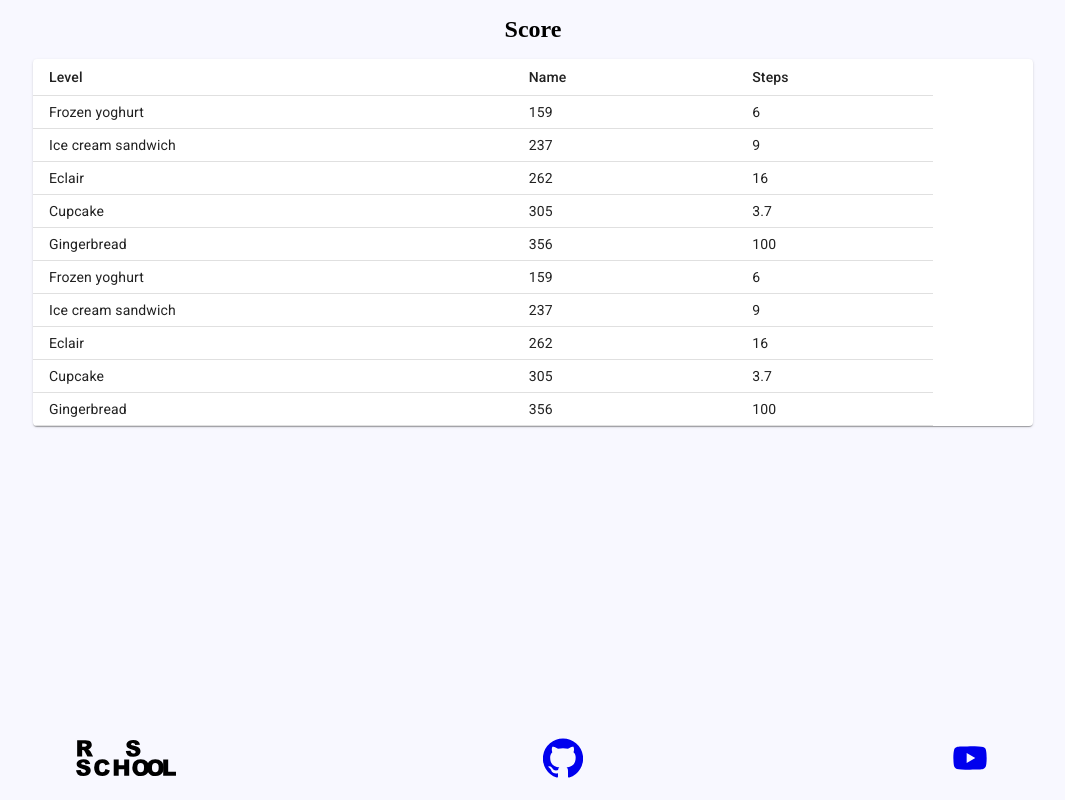
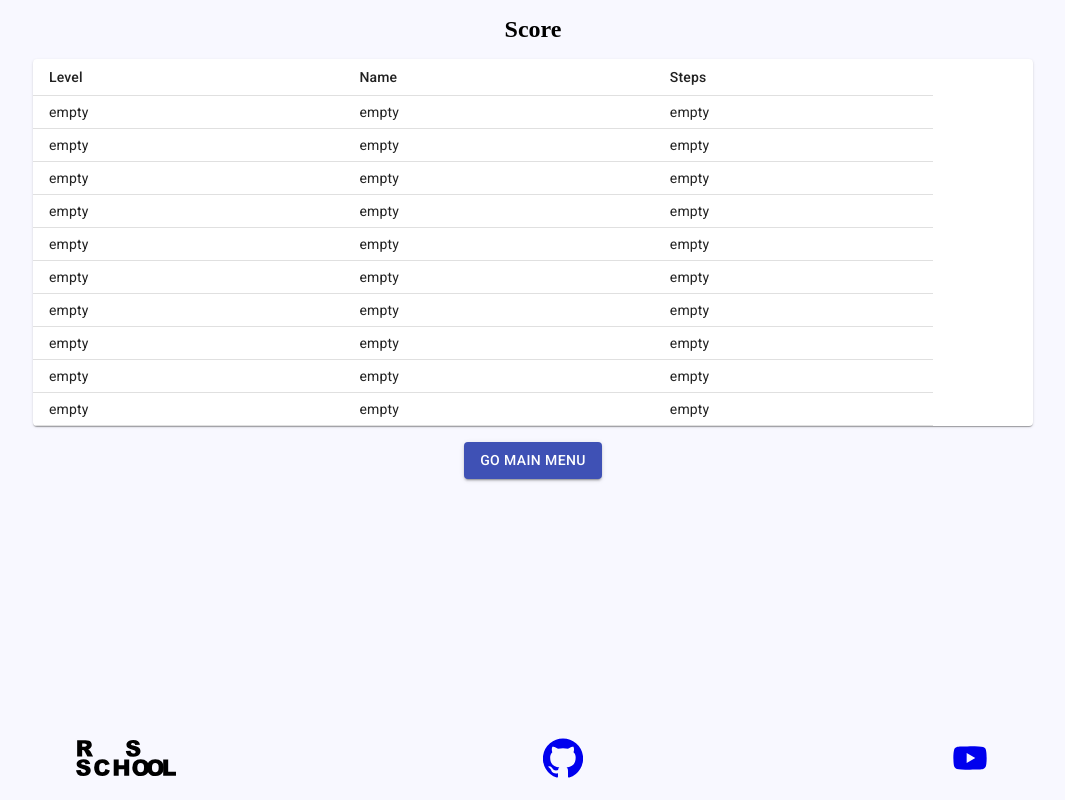
Before and after one commit to NachinkaShaurmi/react-game, a React (Create React App) app: page /score in a window 1280 px wide. Shown: the whole page, without its empty margins (107-1172 px from the left). Built offline with nearby package versions, Linux system fonts and the light colour scheme.

Commit message:
feat: add score logic part

```diff
--- a/src/App.tsx
+++ b/src/App.tsx
@@ -49,11 +49,12 @@ function App() {
     selectedLevel,
     steps,
     selectedBacksideColor,
+    score,
   } = store;
 
   const newImgPack: imgPackProps[] = checkLocalStorage(
     "imgPack",
-    createImgPack(level[selectedLevel], selectedCategory) // todo1
+    createImgPack(level[selectedLevel], selectedCategory)
   );
   const [imgPack, setImgPack] = useState(newImgPack);
 
@@ -142,7 +143,7 @@ function App() {
         if (sound) miniSuccessSound(volume);
         flipCard(id);
         flipCard(prev.winCondition[1]);
-        newStore.winCondition = ["", 100, prev.winCondition[2] - 2]; // todo2
+        newStore.winCondition = ["", 100, prev.winCondition[2] - 2];
       } else {
         flipCard(id);
         toggleAllCardCanFlip();
@@ -151,7 +152,7 @@ function App() {
           flipCard(id);
           toggleAllCardCanFlip();
         }, 1500);
-        newStore.winCondition = [url, id, prev.winCondition[2]]; // todo2
+        newStore.winCondition = [url, id, prev.winCondition[2]];
       }
       return newStore;
     });
@@ -159,7 +160,7 @@ function App() {
 
   const handleClickNewGame = (name: string): void => {
     if (name === "New Game") {
-      setImgPack(createImgPack(level[selectedLevel], selectedCategory)); // todo1
+      setImgPack(createImgPack(level[selectedLevel], selectedCategory));
       setStore((prev: any) => {
         return {
           ...prev,
@@ -169,6 +170,24 @@ function App() {
         };
       });
     }
+  };
+
+  const handleNameSubmit = (name: string): void => {
+    setStore((prev: any) => {
+      let newStore = Object.assign({}, prev);
+      newStore.score.push([selectedLevel, name, steps]);
+      newStore.score.sort(
+        (a: [number, string, number], b: [number, string, number]) => {
+          if (a[0] === b[0]) {
+            return a[2] - b[2];
+          } else {
+            return b[0] - a[0];
+          }
+        }
+      );
+      newStore.score.splice(9, 1);
+      return newStore;
+    });
   };
 
   function createImgPack(
@@ -234,8 +253,11 @@ function App() {
               )}
               path="/settings"
             />
-            <Route render={() => <Score />} path="/score" />
-            <Route render={() => <WinGame />} path="/win" />
+            <Route render={() => <Score score={score} />} path="/score" />
+            <Route
+              render={() => <WinGame handleNameSubmit={handleNameSubmit} />}
+              path="/win"
+            />
           </Switch>
         </div>
         <Footer />
--- a/src/Data/Data.tsx
+++ b/src/Data/Data.tsx
@@ -38,17 +38,29 @@ export const initStore = {
   selectedBacksideColor: 1,
   name: "",
   score: [
-    ["", "", Infinity],
-    ["", "", Infinity],
-    ["", "", Infinity],
-    ["", "", Infinity],
-    ["", "", Infinity],
-    ["", "", Infinity],
-    ["", "", Infinity],
-    ["", "", Infinity],
-    ["", "", Infinity],
-    ["", "", Infinity],
+    [-1, "", 999999],
+    [-1, "", 999999],
+    [-1, "", 999999],
+    [-1, "", 999999],
+    [-1, "", 999999],
+    [-1, "", 999999],
+    [-1, "", 999999],
+    [-1, "", 999999],
+    [-1, "", 999999],
+    [-1, "", 999999],
   ],
+  // score: [
+  //   [0, "", 10],
+  //   [1, "", 11],
+  //   [2, "", 12],
+  //   [3, "", 13],
+  //   [0, "", 14],
+  //   [1, "", 15],
+  //   [2, "", 16],
+  //   [3, "", 17],
+  //   [0, "", 18],
+  //   [1, "", 19],
+  // ],
 };
 
 // export const CardContext = React.createContext(false)
--- a/src/pages/Game/Game.tsx
+++ b/src/pages/Game/Game.tsx
@@ -41,7 +41,9 @@ function Game({
 
   useEffect(() => {
     if (music) {
-      mt.play();
+      setTimeout(() => {
+        mt.play();
+      }, 500)
       return () => {
         mt.pause();
       };
--- a/src/pages/Score/Score.tsx
+++ b/src/pages/Score/Score.tsx
@@ -7,6 +7,7 @@ import TableContainer from "@material-ui/core/TableContainer";
 import TableHead from "@material-ui/core/TableHead";
 import TableRow from "@material-ui/core/TableRow";
 import Paper from "@material-ui/core/Paper";
+import { MainMenuButton } from "../../component/ButtonMainMenu";
 
 const useStyles = makeStyles({
   table: {
@@ -15,37 +16,25 @@ const useStyles = makeStyles({
   },
 });
 
-function createData(
-  name: string,
-  calories: number,
-  fat: number,
-) {
-  return { name, calories, fat };
-}
+type scoreProps = {
+  score: (number | string)[][];
+};
 
-const rows = [
-  createData("Frozen yoghurt", 159, 6.0),
-  createData("Ice cream sandwich", 237, 9.0),
-  createData("Eclair", 262, 16.0),
-  createData("Cupcake", 305, 3.7),
-  createData("Gingerbread", 356, 100),
-  createData("Frozen yoghurt", 159, 6.0),
-  createData("Ice cream sandwich", 237, 9.0),
-  createData("Eclair", 262, 16.0),
-  createData("Cupcake", 305, 3.7),
-  createData("Gingerbread", 356, 100),
-];
+// function createData(
+//   name: string,
+//   calories: number,
+//   fat: number,
+// ) {
+//   return { name, calories, fat };
+// }
 
-function Score() {
+function Score({ score }: scoreProps) {
   const classes = useStyles();
   return (
     <div className="score-container">
       <h2>Score</h2>
       <TableContainer component={Paper}>
-        <Table
-          className={classes.table}
-          size="small"
-        >
+        <Table className={classes.table} size="small">
           <TableHead>
             <TableRow>
               <TableCell>Level</TableCell>
@@ -54,18 +43,29 @@ function Score() {
             </TableRow>
           </TableHead>
           <TableBody>
-            {rows.map((row) => (
-              <TableRow key={row.name}>
+            {score.map((row, i) => (
+              <TableRow key={row[0] + `${Date.now()}${i}`}>
                 <TableCell component="th" scope="row">
-                  {row.name}
+                  {row[0] === -1
+                    ? "empty"
+                    : row[0] === 0
+                    ? "Easy"
+                    : row[0] === 1
+                    ? "Medium"
+                    : row[0] === 2
+                    ? "Hard"
+                    : row[0] === 3
+                    ? "Maximum"
+                    : "Impossible"}
                 </TableCell>
-                <TableCell>{row.calories}</TableCell>
-                <TableCell>{row.fat}</TableCell>
+                <TableCell>{row[1] === "" ? "empty" : row[1]}</TableCell>
+                <TableCell>{row[2] === 999999 ? "empty" : row[2]}</TableCell>
               </TableRow>
             ))}
           </TableBody>
         </Table>
       </TableContainer>
+      <MainMenuButton />
     </div>
   );
 }
--- a/src/pages/Win/WinGame.tsx
+++ b/src/pages/Win/WinGame.tsx
@@ -5,7 +5,11 @@ import TextField from "@material-ui/core/TextField";
 import Button from "@material-ui/core/Button";
 import { NavLink } from "react-router-dom";
 
-function WinGame() {
+type winGameProps = {
+  handleNameSubmit(name: string): void
+}
+
+function WinGame({handleNameSubmit}: winGameProps) {
   const [name, setName] = useState("");
   const handleChangeName = ({ target }: React.ChangeEvent<HTMLInputElement>) =>
     setName(target.value);
@@ -23,7 +27,7 @@ function WinGame() {
         <Button
           variant="contained"
           color="primary"
-          onClick={() => console.log(name)}
+          onClick={() => handleNameSubmit(name)}
         >
           Submit
         </Button>
```
